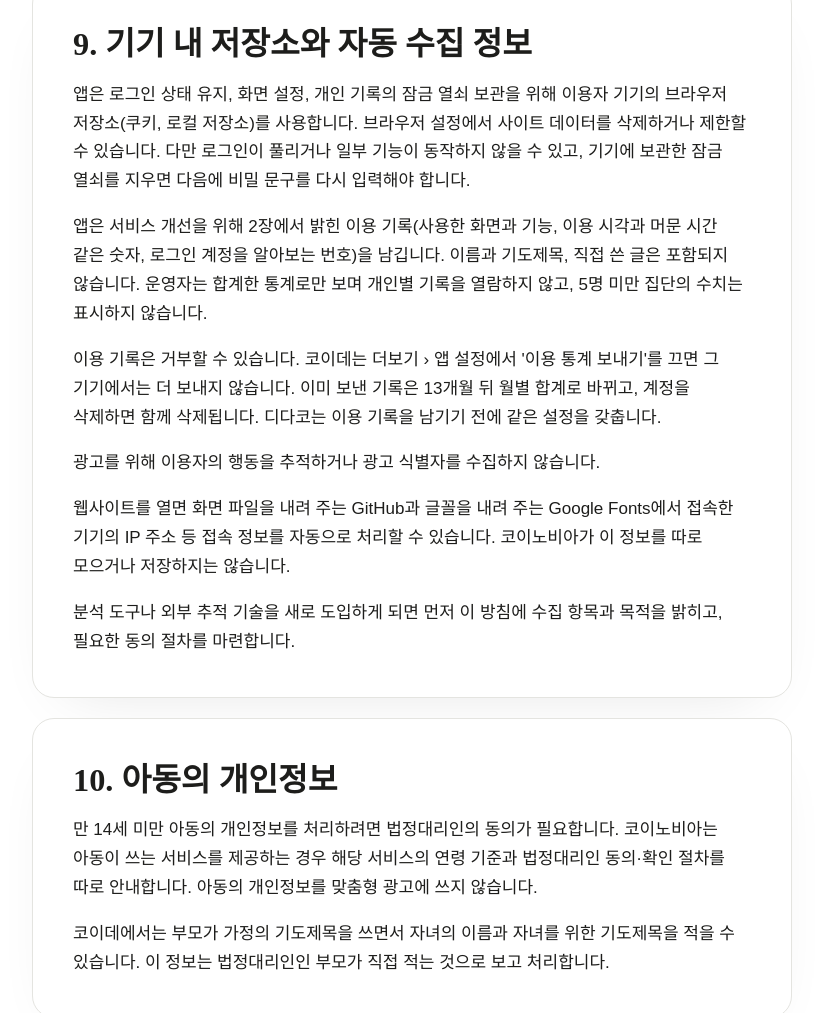
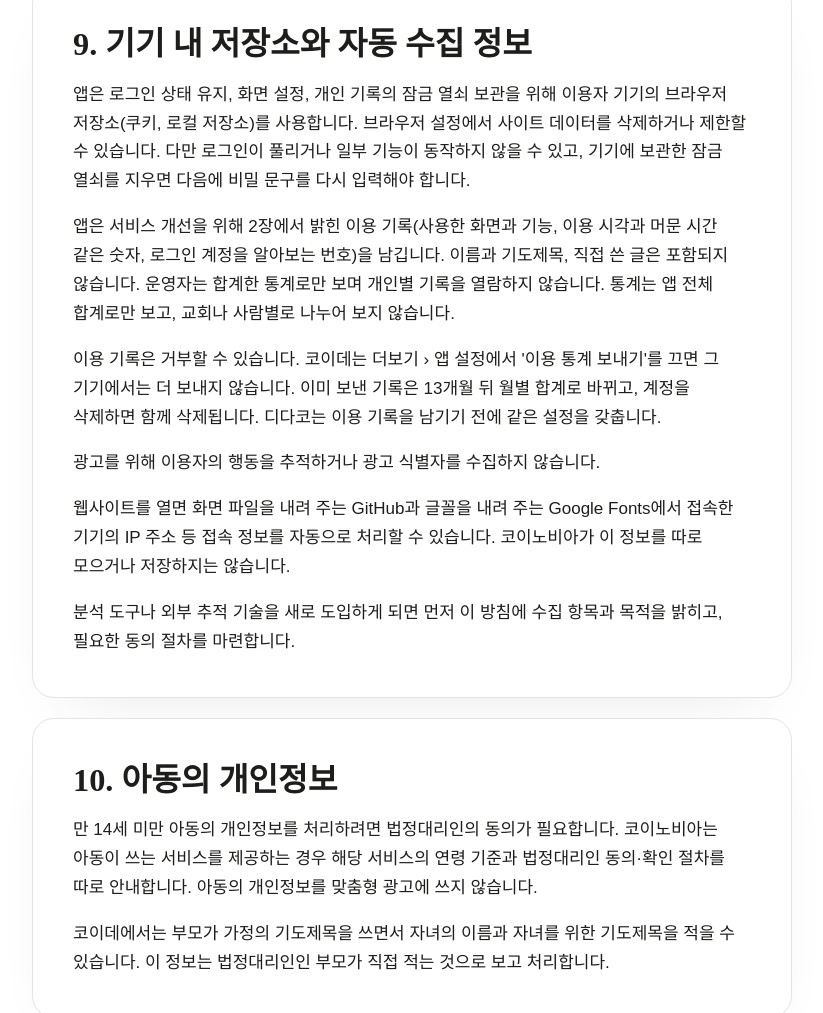
Before and after one commit to kwjgl/koinobia, a plain HTML site: page privacy/index.html in a window 1280 px wide. Shown: the part 7625-8638 px from the top of the page, without its empty margins (228-1051 px from the left). Drawn offline with Linux system fonts and the light colour scheme; a web font is replaced by a local one.

Commit message:
개인정보 처리방침: 이용 통계 5명 미만 가림 약속 문구를 앱 전체 합계로만 본다는 문장으로 고침
Co-Authored-By: Claude Opus 5.5 <noreply@anthropic.com>
Claude-Session: https://claude.ai/code/session_0164q8wN58BZno5iFubUqttF

```diff
--- a/privacy/index.html
+++ b/privacy/index.html
@@ -193,7 +193,7 @@
       <section class="card prose">
         <h2 class="h2" id="s9">9. 기기 내 저장소와 자동 수집 정보</h2>
         <p>앱은 로그인 상태 유지, 화면 설정, 개인 기록의 잠금 열쇠 보관을 위해 이용자 기기의 브라우저 저장소(쿠키, 로컬 저장소)를 사용합니다. 브라우저 설정에서 사이트 데이터를 삭제하거나 제한할 수 있습니다. 다만 로그인이 풀리거나 일부 기능이 동작하지 않을 수 있고, 기기에 보관한 잠금 열쇠를 지우면 다음에 비밀 문구를 다시 입력해야 합니다.</p>
-        <p>앱은 서비스 개선을 위해 2장에서 밝힌 이용 기록(사용한 화면과 기능, 이용 시각과 머문 시간 같은 숫자, 로그인 계정을 알아보는 번호)을 남깁니다. 이름과 기도제목, 직접 쓴 글은 포함되지 않습니다. 운영자는 합계한 통계로만 보며 개인별 기록을 열람하지 않고, 5명 미만 집단의 수치는 표시하지 않습니다.</p>
+        <p>앱은 서비스 개선을 위해 2장에서 밝힌 이용 기록(사용한 화면과 기능, 이용 시각과 머문 시간 같은 숫자, 로그인 계정을 알아보는 번호)을 남깁니다. 이름과 기도제목, 직접 쓴 글은 포함되지 않습니다. 운영자는 합계한 통계로만 보며 개인별 기록을 열람하지 않습니다. 통계는 앱 전체 합계로만 보고, 교회나 사람별로 나누어 보지 않습니다.</p>
         <p>이용 기록은 거부할 수 있습니다. 코이데는 더보기 › 앱 설정에서 '이용 통계 보내기'를 끄면 그 기기에서는 더 보내지 않습니다. 이미 보낸 기록은 13개월 뒤 월별 합계로 바뀌고, 계정을 삭제하면 함께 삭제됩니다. 디다코는 이용 기록을 남기기 전에 같은 설정을 갖춥니다.</p>
         <p>광고를 위해 이용자의 행동을 추적하거나 광고 식별자를 수집하지 않습니다.</p>
         <p>웹사이트를 열면 화면 파일을 내려 주는 GitHub과 글꼴을 내려 주는 Google Fonts에서 접속한 기기의 IP 주소 등 접속 정보를 자동으로 처리할 수 있습니다. 코이노비아가 이 정보를 따로 모으거나 저장하지는 않습니다.</p>
```
